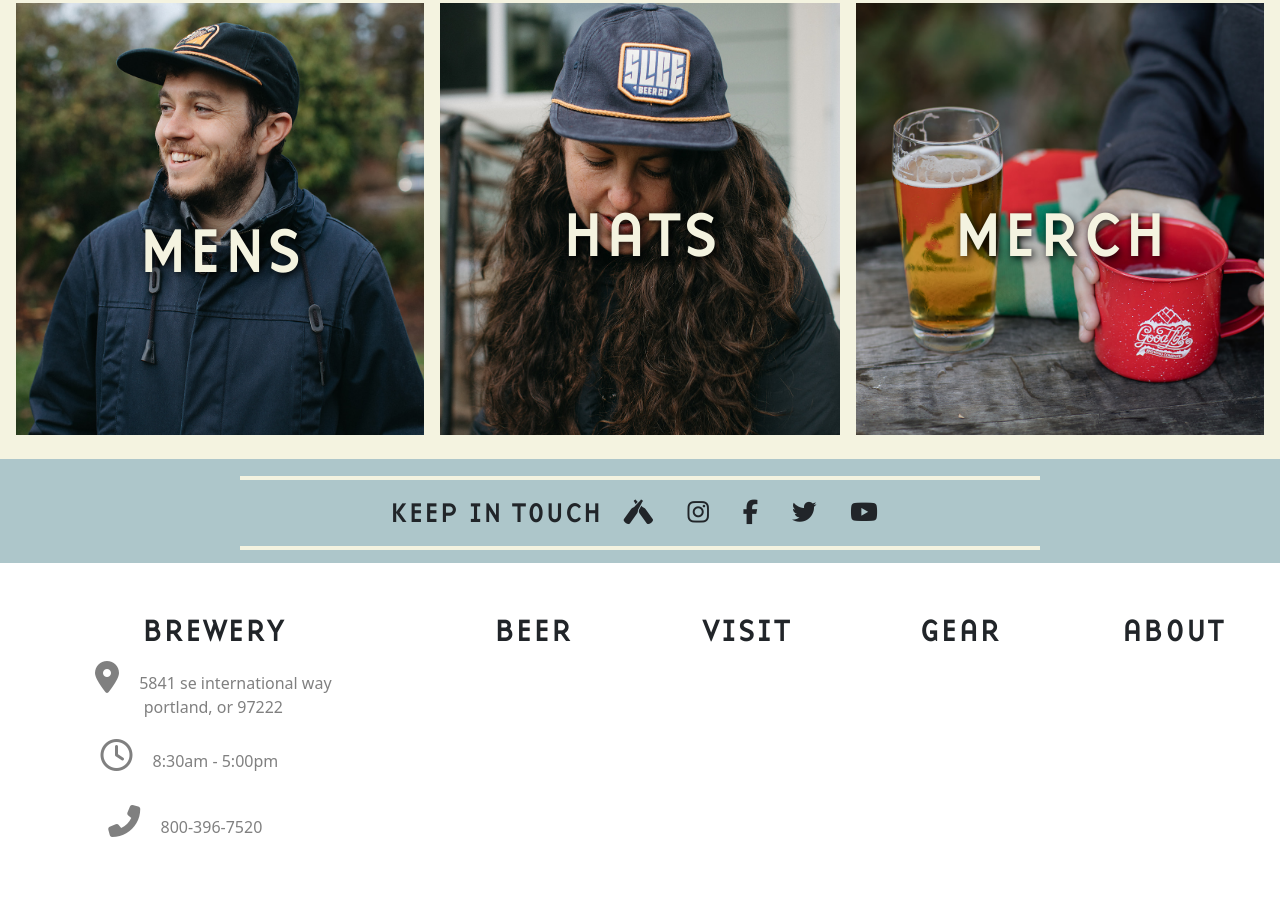
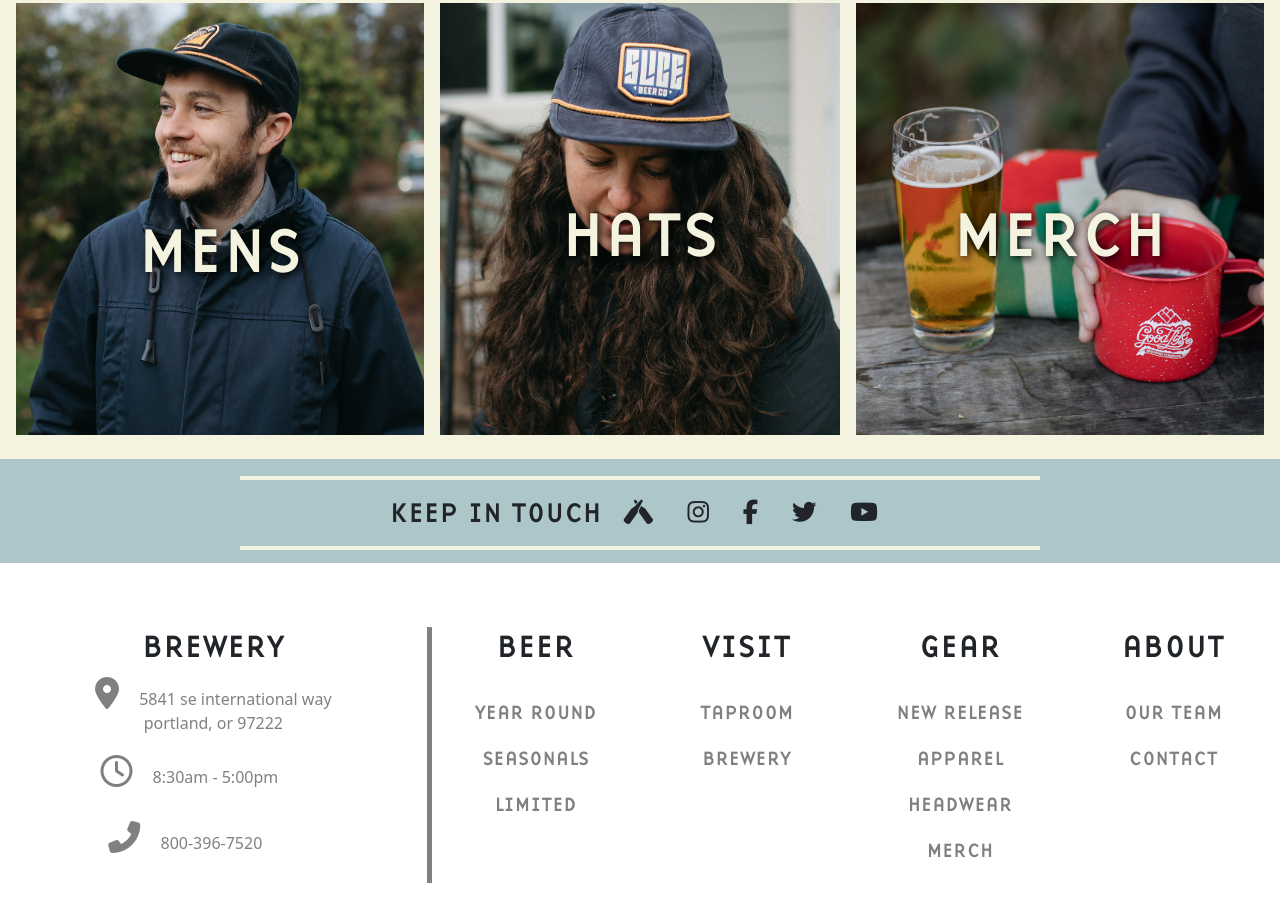
Before and after one commit to alexskreen/Kelly-Point-Brewing, a plain HTML site: page index.html in a window 1280 px wide. Shown: the part 1389-2310 px from the top of the page. Before the commit the page ends 2272 px from the top, so only its background shows below. Drawn offline with Linux system fonts and the light colour scheme.

Commit message:
bottom nav complete

```diff
--- a/css/styles.css
+++ b/css/styles.css
@@ -255,8 +255,9 @@ hr {
 /* Bottom Nav Bar */
 
 .bottom-nav {
-  height: 20em;
-  padding-top: 3em;
+  height: 24em;
+  padding-top: 4em;
+  padding-bottom: 4em;
 }
 
 .bottom-nav-text {
@@ -284,3 +285,22 @@ padding-right: 3em;
 padding-right: 3.5em;
 padding-top: 1em;
 }
+
+.bottom-nav-beer {
+  border-left: 5px solid grey;
+}
+
+.footer-details {
+  padding-top: 1.5em;
+}
+
+.footer-details p:hover {
+  cursor: pointer;
+}
+
+.footer-details-text {
+  text-align: center;
+  font-family: 'baseninesc';
+  font-size: 1.25em;
+  color: grey;
+}
--- a/index.html
+++ b/index.html
@@ -150,20 +150,39 @@
 
     </div>
 
-    <div class="col-2">
+    <div class="bottom-nav-beer col-2">
       <h3 class="bottom-nav-text">BEER</h3>
+      <div class="footer-details">
+        <p class="footer-details-text">YEAR ROUND</p>
+        <p class="footer-details-text">SEASONALS</p>
+        <p class="footer-details-text">LIMITED</p>
+      </div>
     </div>
 
     <div class="col-2">
       <h3 class="bottom-nav-text">VISIT</h3>
+      <div class="footer-details">
+        <p class="footer-details-text">TAPROOM</p>
+        <p class="footer-details-text">BREWERY</p>
+      </div>
     </div>
 
     <div class="col-2">
       <h3 class="bottom-nav-text">GEAR</h3>
+      <div class="footer-details">
+        <p class="footer-details-text">NEW RELEASE</p>
+        <p class="footer-details-text">APPAREL</p>
+        <p class="footer-details-text">HEADWEAR</p>
+        <p class="footer-details-text">MERCH</p>
+      </div>
     </div>
 
     <div class="col-2">
       <h3 class="bottom-nav-text">ABOUT</h3>
+      <div class="footer-details">
+        <p class="footer-details-text">OUR TEAM</p>
+        <p class="footer-details-text">CONTACT</p>
+      </div>
     </div>
   </div>
 </div>
```
